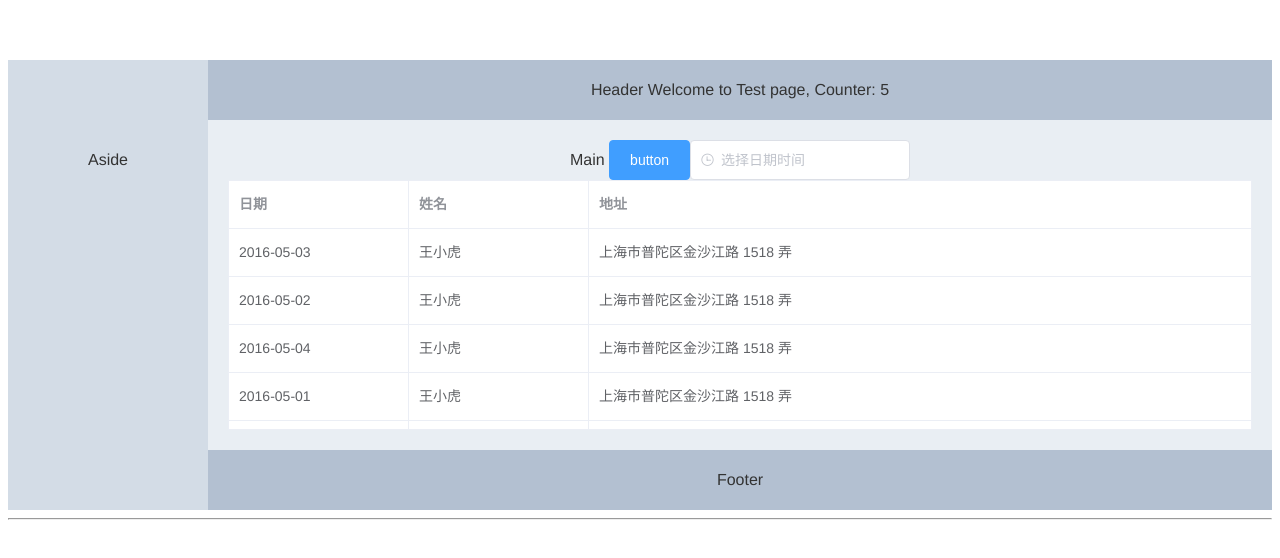
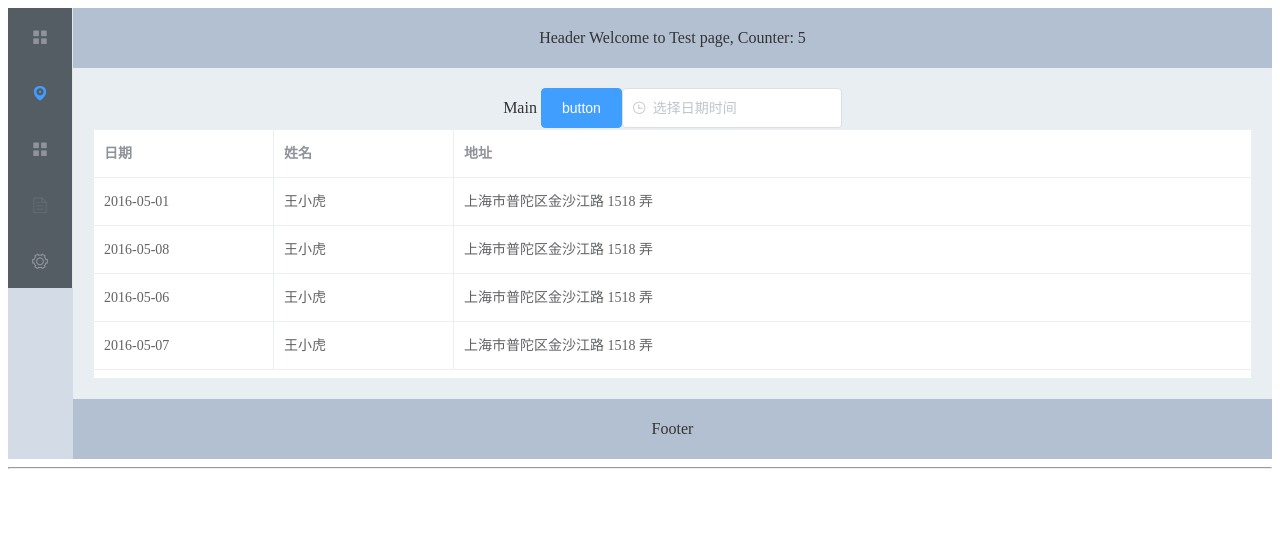
Before and after one commit to wenchy/hub, a Vue app: page / in a window 1280 px wide. Shown: the top 558 px of the page. Built offline with nearby package versions, Linux system fonts and the light colour scheme.

Commit message:
feat: menu

```diff
--- a/src/App.vue
+++ b/src/App.vue
@@ -20,14 +20,3 @@ export default {
   }
 }
 </script>
-
-<style>
-#app {
-  font-family: Avenir, Helvetica, Arial, sans-serif;
-  -webkit-font-smoothing: antialiased;
-  -moz-osx-font-smoothing: grayscale;
-  text-align: center;
-  color: #2c3e50;
-  margin-top: 60px;
-}
-</style>
--- a/src/components/HelloWorld.vue
+++ b/src/components/HelloWorld.vue
@@ -56,4 +56,13 @@ li {
 a {
   color: #42b983;
 }
+
+.hello {
+  font-family: Avenir, Helvetica, Arial, sans-serif;
+  -webkit-font-smoothing: antialiased;
+  -moz-osx-font-smoothing: grayscale;
+  text-align: center;
+  color: #2c3e50;
+  margin-top: 60px;
+}
 </style>
--- a/src/components/Test.vue
+++ b/src/components/Test.vue
@@ -1,7 +1,56 @@
 <template>
   <div class="common-layout">
     <el-container>
-      <el-aside width="200px">Aside</el-aside>
+      <el-aside :width="isCollapse ? '65px' : '200px'">
+        <el-menu
+          default-active="1-4-1"
+          @open="handleOpen"
+          @close="handleClose"
+          :collapse="isCollapse"
+          :collapse-transition="false"
+          background-color="#545c64"
+          text-color="#fff"
+          active-text-color="#ffd04b"
+          class="el-menu-vertical-demo"
+        >
+          <el-menu-item index="0" @click="toggleCollapse">
+            <i class="el-icon-menu"></i>
+            <template #title>
+              <span>Toggle</span>
+            </template>
+          </el-menu-item>
+          <el-submenu index="1">
+            <template #title>
+              <i class="el-icon-location"></i>
+              <span>导航一</span>
+            </template>
+            <el-menu-item-group>
+              <template #title>分组一</template>
+              <el-menu-item index="1-1">选项1</el-menu-item>
+              <el-menu-item index="1-2">选项2</el-menu-item>
+            </el-menu-item-group>
+            <el-menu-item-group title="分组2">
+              <el-menu-item index="1-3">选项3</el-menu-item>
+            </el-menu-item-group>
+            <el-submenu index="1-4">
+              <template #title>选项4</template>
+              <el-menu-item index="1-4-1">选项1</el-menu-item>
+            </el-submenu>
+          </el-submenu>
+          <el-menu-item index="2">
+            <i class="el-icon-menu"></i>
+            <template #title>导航二</template>
+          </el-menu-item>
+          <el-menu-item index="3" disabled>
+            <i class="el-icon-document"></i>
+            <template #title>导航三</template>
+          </el-menu-item>
+          <el-menu-item index="4">
+            <i class="el-icon-setting"></i>
+            <template #title>导航四</template>
+          </el-menu-item>
+        </el-menu>
+      </el-aside>
       <el-container>
         <el-header> Header {{ msg }}, Counter: {{ counter }} </el-header>
         <el-main>
@@ -44,22 +93,8 @@ export default {
     return {
       value1: "",
       counter: 0,
+      isCollapse: true,
       tableData: [
-        {
-          date: "2016-05-03",
-          name: "王小虎",
-          address: "上海市普陀区金沙江路 1518 弄",
-        },
-        {
-          date: "2016-05-02",
-          name: "王小虎",
-          address: "上海市普陀区金沙江路 1518 弄",
-        },
-        {
-          date: "2016-05-04",
-          name: "王小虎",
-          address: "上海市普陀区金沙江路 1518 弄",
-        },
         {
           date: "2016-05-01",
           name: "王小虎",
@@ -83,10 +118,27 @@ export default {
       ],
     };
   },
+  methods: {
+    handleOpen(key, keyPath) {
+      console.log(key, keyPath);
+    },
+    handleClose(key, keyPath) {
+      console.log(key, keyPath);
+    },
+    // 点击按钮，切换菜单的折叠与展开
+    toggleCollapse() {
+      this.isCollapse = !this.isCollapse;
+    },
+  },
 };
 </script>
 
 <style scoped>
+.el-menu-vertical-demo:not(.el-menu--collapse) {
+  width: 200px;
+  min-height: 400px;
+}
+
 .el-header,
 .el-footer {
   background-color: #b3c0d1;
@@ -97,9 +149,9 @@ export default {
 
 .el-aside {
   background-color: #d3dce6;
+  /* background-color: #545c64; */
   color: #333;
   text-align: center;
-  line-height: 200px;
 }
 
 .el-main {
```
